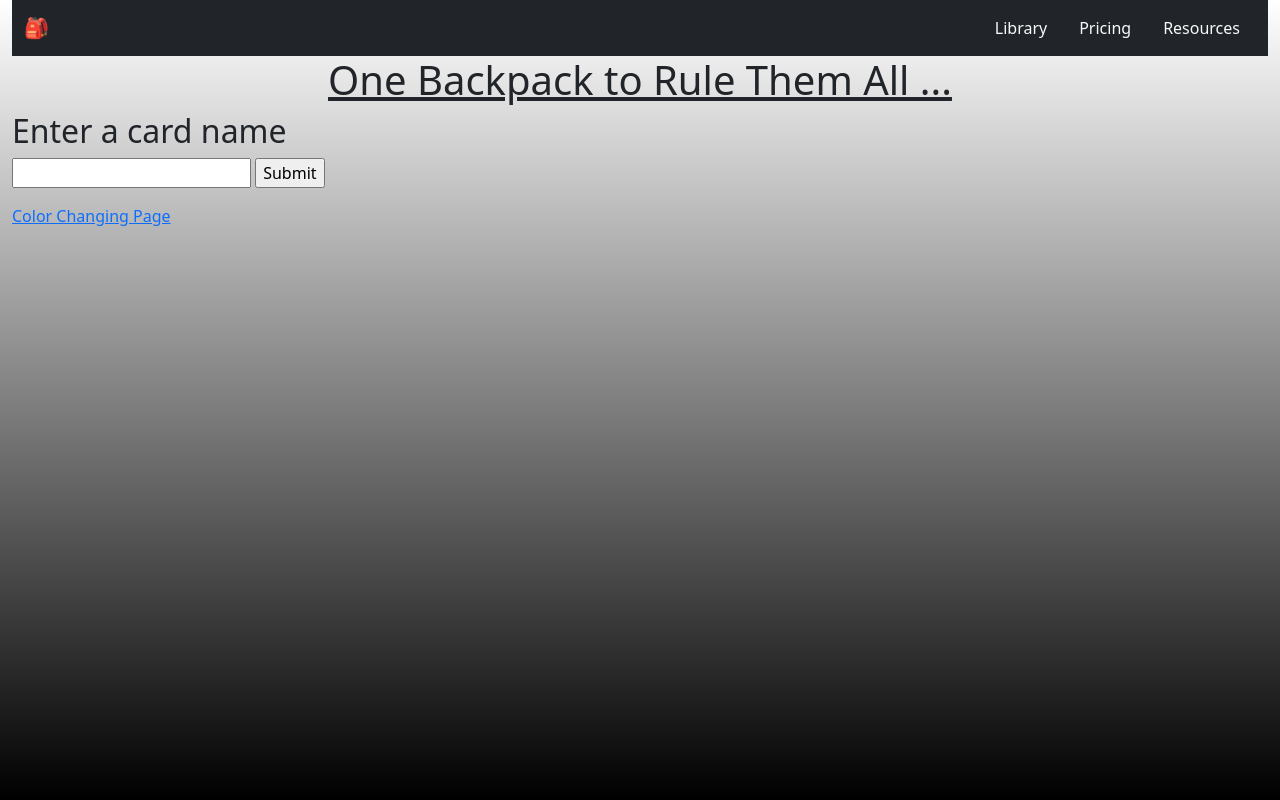
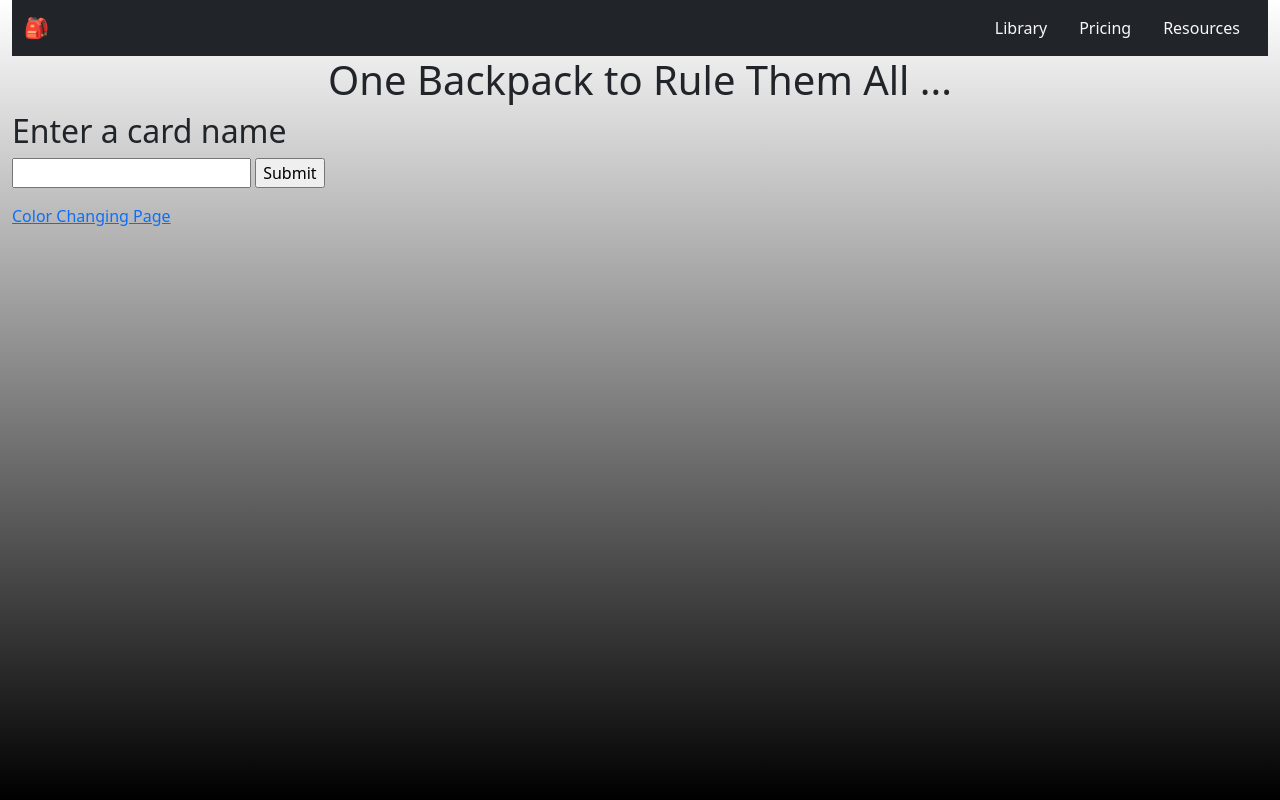
Before and after one commit to Chizzard74/mtg-project, a Django app: page /price in a window 1280 px wide. Run offline with Django 3.2, Linux system fonts and the light colour scheme.

Commit message:
removed underline

```diff
--- a/my_backpack/backpack_app/templates/backpack/index.html
+++ b/my_backpack/backpack_app/templates/backpack/index.html
@@ -28,7 +28,7 @@
     </div>
   </nav>
   <body>
-    <h1 class="bold text-center text-decoration-underline">One Backpack to Rule Them All ...</h1>
+    <h1 class="bold text-center ">One Backpack to Rule Them All ...</h1>
     <div class="d-flex justify-content-evenly pt-5 ">
     <div class="card"  style="width: 18rem; background-color:rgb(0,0,147);">
       <img src="{% static "backpack/images/library_pic.jpg" %}" class="card-img-top" alt="Library picture hyperlink and details.">
--- a/my_backpack/backpack_app/templates/backpack/layouts.html
+++ b/my_backpack/backpack_app/templates/backpack/layouts.html
@@ -27,9 +27,14 @@
     </div>
   </nav>
     <body>
+<h1 class="bold text-center ">One Backpack to Rule Them All ...</h1>
+
         {% block body %}
         {% endblock %}
 
     <a href="{% url 'backpack:color' %}">Color Changing Page</a>
+    <script src="https://cdn.jsdelivr.net/npm/@popperjs/core@2.11.5/dist/umd/popper.min.js" integrity="sha384-Xe+8cL9oJa6tN/veChSP7q+mnSPaj5Bcu9mPX5F5xIGE0DVittaqT5lorf0EI7Vk" crossorigin="anonymous"></script>
+    <script src="https://cdn.jsdelivr.net/npm/bootstrap@5.2.0-beta1/dist/js/bootstrap.min.js" integrity="sha384-kjU+l4N0Yf4ZOJErLsIcvOU2qSb74wXpOhqTvwVx3OElZRweTnQ6d31fXEoRD1Jy" crossorigin="anonymous"></script>
+    <script src="https://cdn.jsdelivr.net/npm/bootstrap@5.2.0-beta1/dist/js/bootstrap.bundle.min.js" integrity="sha384-pprn3073KE6tl6bjs2QrFaJGz5/SUsLqktiwsUTF55Jfv3qYSDhgCecCxMW52nD2" crossorigin="anonymous"></script>
     </body>
 </html>
--- a/my_backpack/backpack_app/templates/backpack/library.html
+++ b/my_backpack/backpack_app/templates/backpack/library.html
@@ -2,8 +2,5 @@
 
 {% block body %}
 
-<h1 class="bold text-center text-decoration-underline">One Backpack to Rule Them All ...
-
-</h1>
 
 {% endblock %}
--- a/my_backpack/backpack_app/templates/backpack/price.html
+++ b/my_backpack/backpack_app/templates/backpack/price.html
@@ -2,9 +2,7 @@
 
 
 {% block body %}
-<h1 class="bold text-center text-decoration-underline">One Backpack to Rule Them All ...
 
-</h1>
    <h2>Enter a card name</h2>
 	   <form name='card_name' action="{% url 'backpack:price' %}" method="POST">
 		   {% csrf_token %}
--- a/my_backpack/backpack_app/templates/backpack/resources.html
+++ b/my_backpack/backpack_app/templates/backpack/resources.html
@@ -1,6 +1,5 @@
 {% extends "backpack/layouts.html" %}
 
 {% block body %}
-<h1 class="bold text-center text-decoration-underline">One Backpack to Rule Them All ...</h1>
 
 {% endblock %}
```
